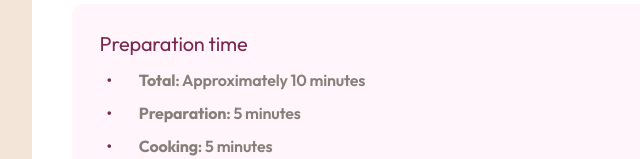
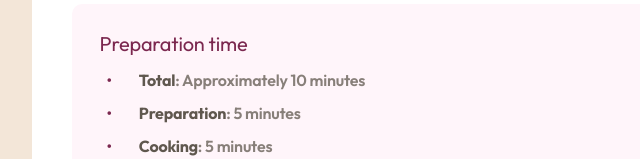
Before and after one commit to jeremymouzin/fem-4-recipe-page, a plain HTML site: page index.html in a window 1280 px wide. Shown: the part 641-800 px from the top of the page, 241-881 px from the left. Drawn offline with Linux system fonts and the light colour scheme.

Commit message:
Fix boldness of words in lists

```diff
--- a/style.css
+++ b/style.css
@@ -40,6 +40,7 @@ h1, h2, h3, h4, h5, h6 {
   --color-stone-100: hsl(30, 54%, 90%);
   --color-stone-250: hsl(30, 18%, 87%);
   --color-stone-600: hsl(30, 10%, 34%, 0.75);
+  --color-stone-600-no-transparency: hsl(30, 10%, 34%);
   --color-stone-900: hsl(24, 5%, 18%);
 
   --color-brown-800: hsl(14, 45%, 36%);
@@ -125,6 +126,11 @@ p {
   margin-bottom: 0;
   font-family: var(--font-family-text);
   letter-spacing: -.2px;
+}
+
+b {
+  font-weight: 700;
+  color: var(--color-stone-600-no-transparency);
 }
 
 ul, ol {
```
